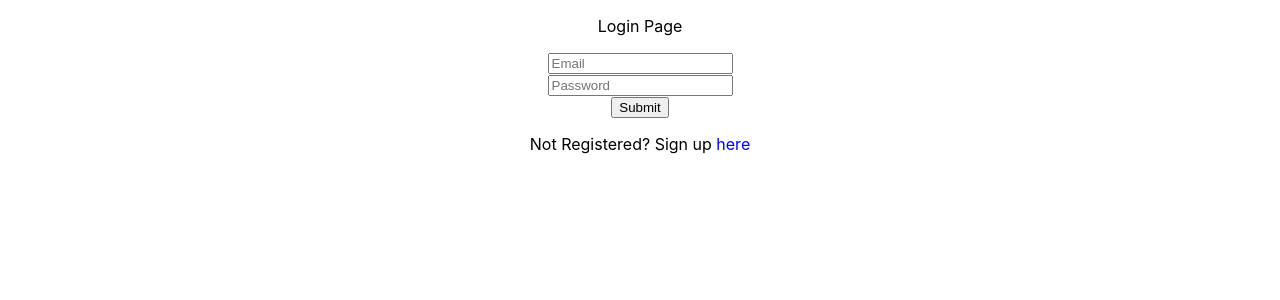
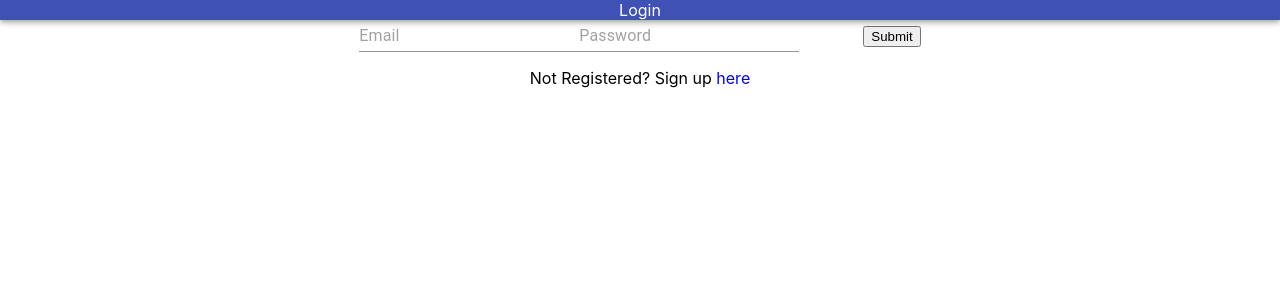
Before and after one commit to realdanieljames/exercise-group-project, a React (Create React App) app: page / in a window 1280 px wide. Shown: the top 300 px of the page. Built offline with nearby package versions, Linux system fonts and the light colour scheme.

Commit message:
more css

```diff
--- a/src/components/Login/Login.js
+++ b/src/components/Login/Login.js
@@ -2,6 +2,9 @@ import React, {Component, createRef, useState, useEffect} from 'react'
 import {withRouter} from 'react-router-dom'
 import { connect } from "react-redux";
 import axios from 'axios'
+import Button from '@material-ui/core/Button'
+import AppBar from '@material-ui/core/AppBar';
+import Input from '@material-ui/core/Input'
 
 import "./Login.css"
 const Login = (props) => {
@@ -55,12 +58,14 @@ const Login = (props) => {
 console.log(props);
     return (
         <div>
-
-            <p>Login Page</p>
-            <input onChange={() => setErrorMessage(false)} type='email'ref={emailRef} placeholder="Email"/> <br></br>
-            <input onChange={() => setErrorMessage(false)} type='Password' ref={passwordRef} placeholder="Password" /><br></br>
+            <AppBar>Login</AppBar>
+            <div> . </div>
+            <Input onChange={() => setErrorMessage(false)} type='email'inputRef={emailRef} placeholder="Email" ></Input>
+            <Input onChange={() => setErrorMessage(false)} type='Password' inputRef={passwordRef} placeholder="Password" ></Input>
+            <Button></Button>
            {errorMessage? <div>Incorrect information</div>: null}
             <button onClick={handleSubmit}>Submit</button>
+
             <p>Not Registered? Sign up <span onClick={switchToRegisterPage} className='register-click'>here</span></p>
         </div>
     )
```
